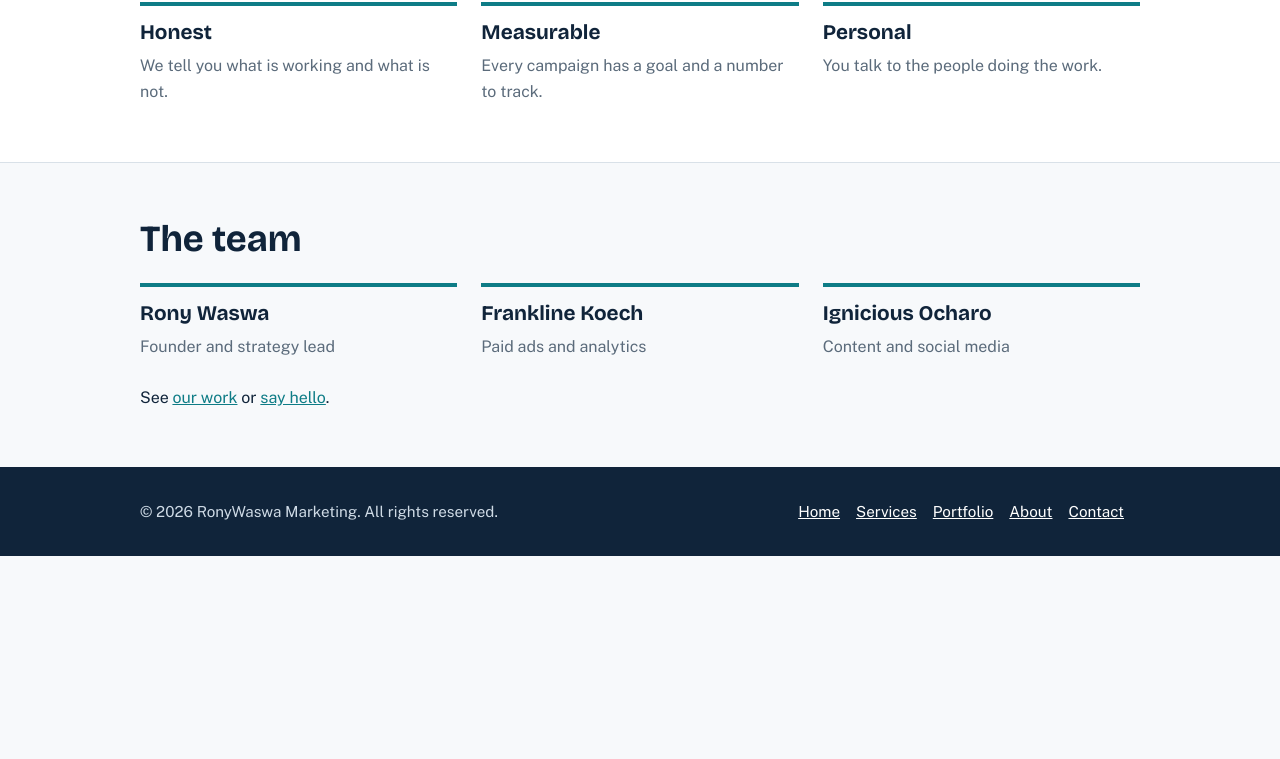
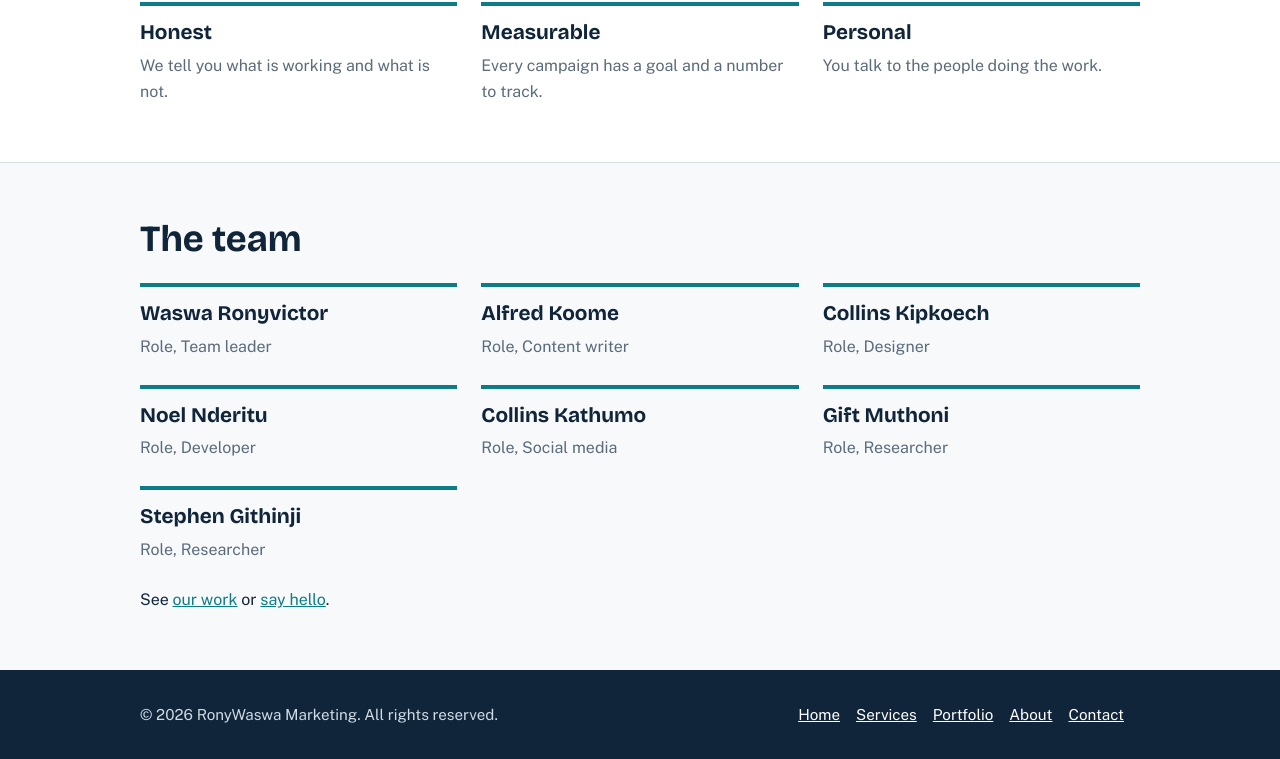
Before and after one commit to ronyWaswa/marketing_site, a plain HTML site: page about.html in a window 1280 px wide. Shown: the part 635-1394 px from the top of the page. Before the commit the page ends 1191 px from the top, so only its background shows below. Drawn offline with nearby package versions, Linux system fonts and the light colour scheme.

Commit message:
Update about.html

```diff
--- a/about.html
+++ b/about.html
@@ -34,9 +34,13 @@
 <section><div class="wrap">
 <h2>The team</h2>
 <div class="grid">
-<div class="item"><h3>Rony Waswa</h3><p>Founder and strategy lead</p></div>
-<div class="item"><h3>Frankline Koech</h3><p>Paid ads and analytics</p></div>
-<div class="item"><h3>Ignicious Ocharo</h3><p>Content and social media</p></div>
+<div class="item"><h3>Waswa Ronyvictor</h3><p>Role, Team leader</p></div>
+<div class="item"><h3>Alfred Koome</h3><p>Role, Content writer</p></div>
+<div class="item"><h3>Collins Kipkoech</h3><p>Role, Designer</p></div>
+<div class="item"><h3>Noel Nderitu</h3><p>Role, Developer</p></div>
+<div class="item"><h3>Collins Kathumo</h3><p>Role, Social media</p></div>
+<div class="item"><h3>Gift Muthoni</h3><p>Role, Researcher</p></div>
+<div class="item"><h3>Stephen Githinji</h3><p>Role, Researcher</p></div>
 </div>
 <p style="margin-top:1.5rem">See <a href="portfolio.html">our work</a> or <a href="contact.html">say hello</a>.</p>
 </div></section>
```
